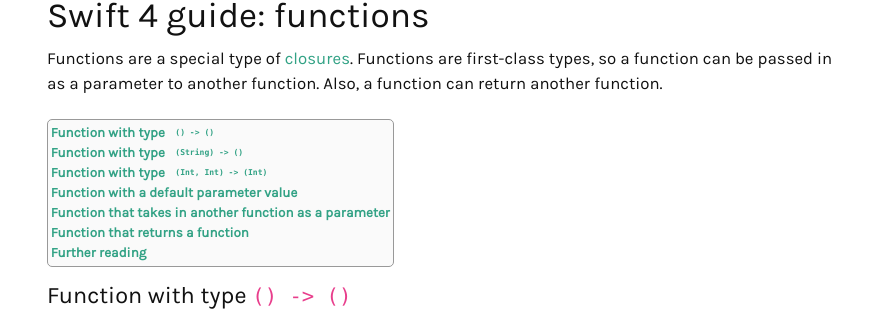
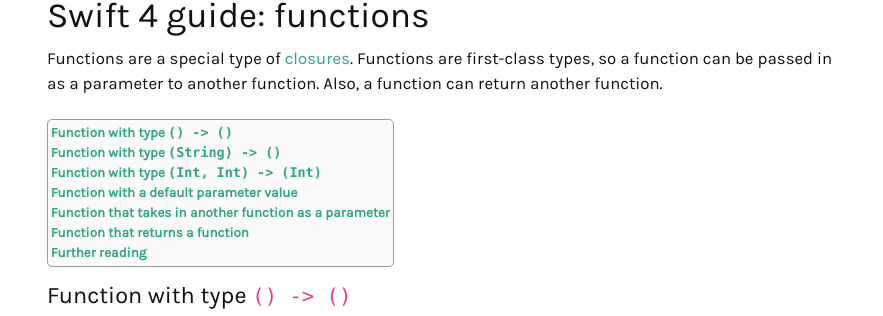
Before and after one commit to ebelinski/swiftly, a Jekyll site: the page built from functions.md, in a window 1280 px wide. Shown: the part 128-444 px from the top of the page, without its empty margins (198-1081 px from the left). Built offline with Jekyll 4.4.1, drawn with Linux system fonts in a browser that asks for light colours.

Commit message:
css toc tweaks

```diff
--- a/css/main.scss
+++ b/css/main.scss
@@ -178,6 +178,11 @@ li .highlighter-rouge {
   code {
     color: inherit;
     background-color: inherit;
+    font-size: inherit;
+    padding: inherit;
+    display: inherit;
+    margin: inherit;
+    vertical-align: inherit;
   }
 }
 
```
